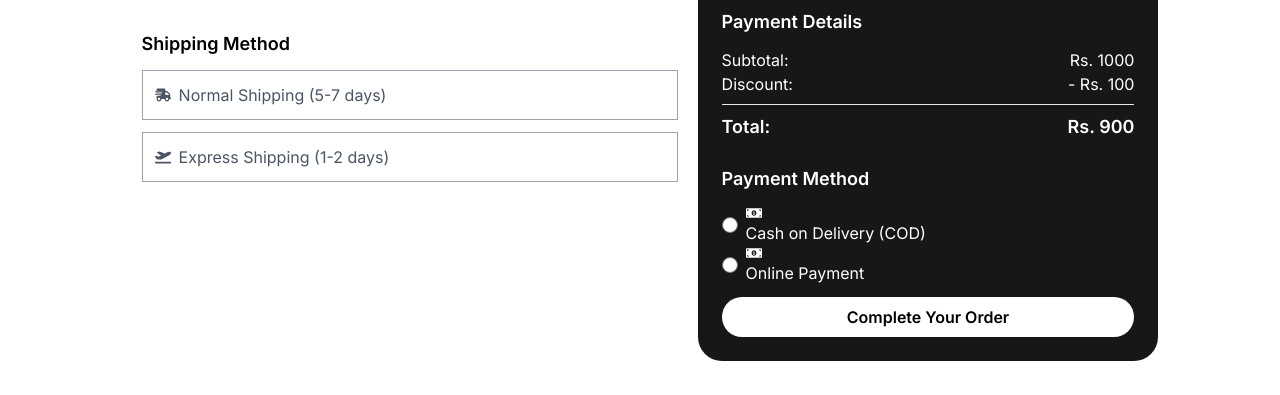
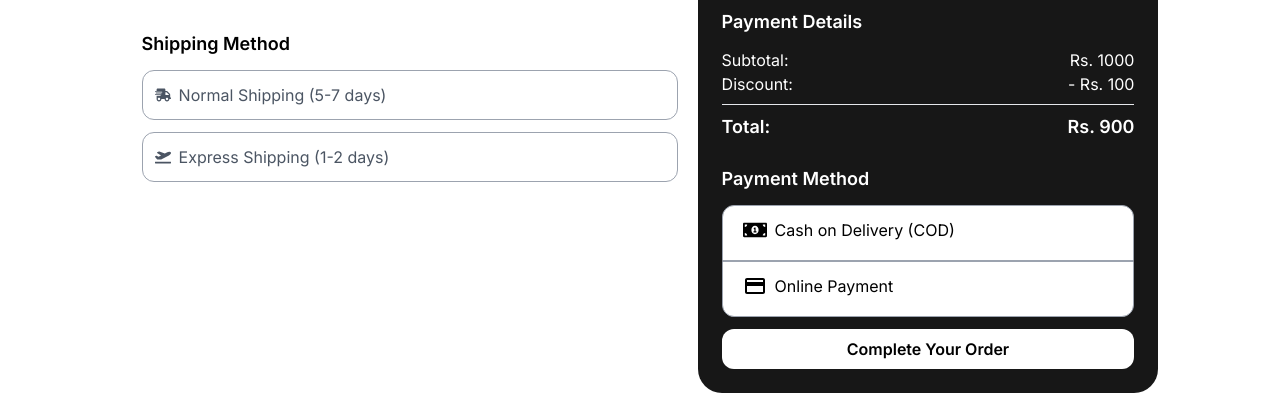
Before and after one commit to Rohan27s/trendscape, a Next.js app: page /checkout in a window 1280 px wide. Shown: the part 457-852 px from the top of the page. Built offline with nearby package versions, Linux system fonts and the light colour scheme.

Commit message:
Checkout UI

```diff
--- a/app/checkout/page.jsx
+++ b/app/checkout/page.jsx
@@ -2,13 +2,15 @@
 import React, { useState } from 'react';
 import { useDispatch, useSelector } from 'react-redux';
 import { FaShippingFast, FaMoneyBillAlt, FaPlaneDeparture } from 'react-icons/fa';
+import { MdPayment } from "react-icons/md";
+
 
 
 const CheckoutPage = () => {
     // Static data for order total, subtotal, and discount
     const [selectedShipping, setSelectedShipping] = useState(null);
+    const [selectedPayment, setSelectedPayment] = useState(null);
     const cartItems = useSelector((state) => state.cart.items);
-
     const subtotal = 1000; // Example subtotal amount
     const discount = 100; // Example discount amount
     const orderTotal = subtotal - discount; // Example order total amount
@@ -49,7 +51,7 @@ const CheckoutPage = () => {
                     <h2 className="text-lg font-semibold mb-3">Shipping Method</h2>
                     {/* Option 1: Normal Shipping */}
                     <div
-                        className={`border border-gray-400 p-3 mb-3 cursor-pointer ${selectedShipping === 'normal' ? 'bg-black text-white' : 'bg-white text-gray-600'
+                        className={`border border-gray-400 p-3 mb-3 rounded-xl cursor-pointer ${selectedShipping === 'normal' ? 'bg-black text-white' : 'bg-white text-gray-600'
                             }`}
                         onClick={() => setSelectedShipping('normal')}
                     >
@@ -59,7 +61,7 @@ const CheckoutPage = () => {
                     </div>
                     {/* Option 2: Express Shipping */}
                     <div
-                        className={`border border-gray-400 p-3 cursor-pointer ${selectedShipping === 'express' ? 'bg-black text-white' : 'bg-white text-gray-600'
+                        className={`border border-gray-400 p-3 rounded-xl cursor-pointer ${selectedShipping === 'express' ? 'bg-black text-white' : 'bg-white text-gray-600'
                             }`}
                         onClick={() => setSelectedShipping('express')}
                     >
@@ -111,22 +113,40 @@ const CheckoutPage = () => {
                 </div>
 
                 {/* Payment Method Selection */}
-                <div className='mb-3 w-full'>
-                    <h2 className="text-lg font-semibold mb-3">Payment Method</h2>
-                    <label className="inline-flex items-center">
-                        <input type="radio" className="form-radio " name="payment" value="cod" />
-                        <span className="ml-2"><FaMoneyBillAlt /> Cash on Delivery (COD)</span> {/* Using FaMoneyBillAlt icon */}
-                    </label>
-                    <br />
-                    <label className="inline-flex items-center">
-                        <input type="radio" className="form-radio" name="payment" value="online" />
-                        <span className="ml-2"><FaMoneyBillAlt /> Online Payment</span> {/* Using FaMoneyBillAlt icon */}
-                    </label>
-                </div>
-
+                <div className="mb-3 w-full">
+            <h2 className="text-lg font-semibold mb-3">Payment Method</h2>
+            {/* Option 1: Cash on Delivery (COD) */}
+            <div
+                className={`border border-gray-400  p-3 rounded-t-xl cursor-pointer ${
+                    selectedPayment === 'cod' ? 'bg-black text-white' : 'bg-white text-black'
+                }`}
+                onClick={() => setSelectedPayment('cod')}
+            >
+                <label className="inline-flex items-center">
+                    {/* Hidden radio button */}
+                    <input type="radio" className="form-radio sr-only" name="payment" value="cod" checked={selectedPayment === 'cod'} onChange={() => {}} />
+                    {/* Icon and text */}
+                    <span className="ml-2 flex items-center "><FaMoneyBillAlt className="mr-2 text-2xl" /> Cash on Delivery (COD)</span>
+                </label>
+            </div>
+            {/* Option 2: Online Payment */}
+            <div
+                className={`border border-gray-400 p-3 rounded-b-xl cursor-pointer ${
+                    selectedPayment === 'online' ? 'bg-black text-white' : 'bg-white text-black'
+                }`}
+                onClick={() => setSelectedPayment('online')}
+            >
+                <label className="inline-flex items-center">
+                    {/* Hidden radio button */}
+                    <input type="radio" className="form-radio sr-only" name="payment" value="online" checked={selectedPayment === 'online'} onChange={() => {}} />
+                    {/* Icon and text */}
+                    <span className="ml-2 flex items-center"><MdPayment className="mr-2 text-2xl" /> Online Payment</span>
+                </label>
+            </div>
+        </div>
                 {/* Complete Your Order Button */}
                 <div className='flex w-full'>
-                    <button className="bg-white w-full font-semibold text-black py-2 px-4 rounded-3xl hover:bg-gray-200">Complete Your Order</button>
+                    <button className="bg-white w-full font-semibold text-black py-2 px-4 rounded-xl  hover:font-bold">Complete Your Order</button>
                 </div>
             </div>
         </div>
```
